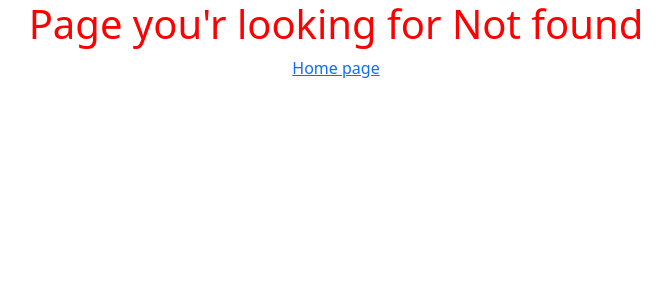
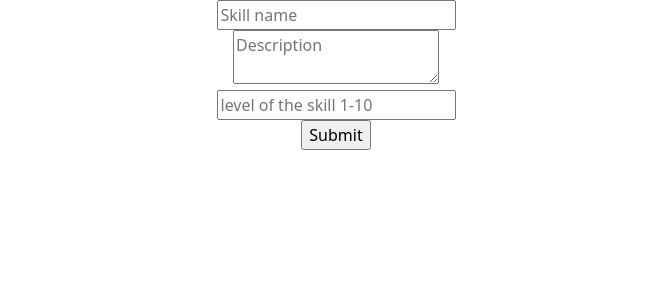
Before and after one commit to Anonyms-david83/team-source, a Flask app: page /add_skill in a window 1280 px wide. Shown: the top 300 px of the page, without its empty margins (304-975 px from the left). Run offline with Flask 3, Linux system fonts and the light colour scheme.

Commit message:
skills added

```diff
--- a/series 1/Exercise/profolito/app.py
+++ b/series 1/Exercise/profolito/app.py
@@ -26,6 +26,13 @@ class Porject(db.Model):
     def __repr__(self):
         return self.name
 
+
+class Skill(db.Model):
+    id = db.Column(db.Integer, primary_key=True , unique=True)
+    name = db.Column(db.String(20), nullable=False)
+    description = db.Column(db.String(100), nullable=False)
+    level = db.Column(db.Integer, nullable=False)
+
     #id = Column(Integer, primary_key=True , unique=True)
     #name = Column(String(20), unique=True, nullable=False)
     #description = Column(String(100), unique=True, nullable=False)
@@ -43,8 +50,9 @@ def index():
 
     template_name = 'index.html'
     projects = Porject.query.all()
+    skills = Skill.query.all()
 
-    return  render_template(template_name , projects=projects)
+    return  render_template(template_name , projects=projects , skills=skills)
 
 
 
@@ -77,6 +85,30 @@ def project_detail(project_id):
     return render_template(template_name, project=project)
 
 
+@app.route('/add_skill' , methods=['GET', 'POST'])
+def add_skill():
+
+    template_name = 'add_skill.html'
+
+    if request.method == 'GET':
+        return render_template(template_name)
+    elif request.method == 'POST':
+        input_name = request.form['input_name']
+        input_description = request.form['input_description']
+        input_level = request.form['input_level']
+
+        new_skill = Skill(name=input_name, description=input_description, level=input_level)
+        db.session.add(new_skill)
+        db.session.commit()
+
+        return render_template(template_name)
+
+@app.route('/skill/<int:skill_id>')
+def skill_detail(skill_id):
+    template_name = 'skill_detail.html'
+    skill = db.get_or_404(Skill , skill_id)
+    return render_template(template_name, skill=skill)
+
 ##################################################[Error Handling]###################################################
 
 @app.errorhandler(404)
--- a/series 1/Exercise/profolito/static/style.css
+++ b/series 1/Exercise/profolito/static/style.css
@@ -26,3 +26,15 @@ h2{
 .container-404{
     text-align: center;
     }
+
+.form_skill{
+
+    text-align: center;
+
+
+}
+
+
+.skill_detail_container{
+    text-align: center;
+}
--- /dev/null
+++ b/series 1/Exercise/profolito/templates/add_skill.html
@@ -0,0 +1,20 @@
+{% extends'base.html' %}
+
+{% block title %}  Skill Add page  {% endblock title %}
+
+{% block content %}
+
+<div class="form_skill">
+  <form action="" method="POST">
+
+    <input type="text" name="input_name" placeholder="Skill name"><br>
+    <textarea name="input_description" placeholder="Description"></textarea><br>
+    <input type="number" name="input_level" placeholder="level of the skill 1-10"><br>
+    <input type="submit" value="Submit">
+
+  </form>
+</div>
+
+
+
+{% endblock content %}
```
Also changed, not shown: series 1/Exercise/profolito/templates/index.html (+17 -2 lines), series 1/Exercise/profolito/templates/skill_detail.html (added, +13 -0 lines), series 1/Exercise/profolito/instance/db.sqlite3.
